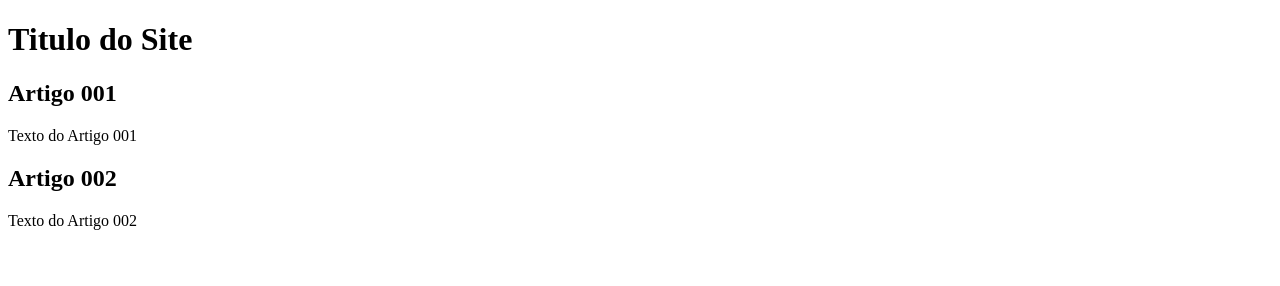
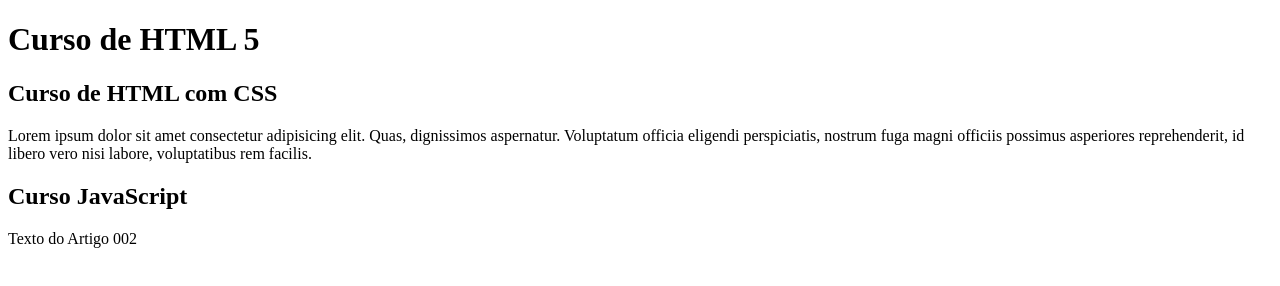
Before and after one commit to joaquimthepeixes/PROJETOS-INICIANTES, a plain HTML site: page Exemplo para site/index.html in a window 1280 px wide. Drawn offline with Linux system fonts and the light colour scheme.

Commit message:
Comecei o Conteudo

```diff
--- a/Exemplo para site/index.html
+++ b/Exemplo para site/index.html
@@ -3,19 +3,19 @@
 <head>
     <meta charset="UTF-8">
     <meta name="viewport" content="width=device-width, initial-scale=1.0">
-    <title>Meu primeiro site no repositório</title>
+    <title>Titulo do site</title>
 </head>
 <body>
     <main>
         <header>
-            <h1>Titulo do Site</h1>
+            <h1>Curso de HTML 5</h1>
         </header>
         <article>
-            <h2>Artigo 001</h2>
-            <p>Texto do Artigo 001</p>
+            <h2>Curso de HTML com CSS</h2>
+            <p>Lorem ipsum dolor sit amet consectetur adipisicing elit. Quas, dignissimos aspernatur. Voluptatum officia eligendi perspiciatis, nostrum fuga magni officiis possimus asperiores reprehenderit, id libero vero nisi labore, voluptatibus rem facilis.</p>
         </article>
         <article>
-            <h2>Artigo 002</h2>
+            <h2>Curso JavaScript</h2>
             <p>Texto do Artigo 002</p>
         </article>
     </main>
```
